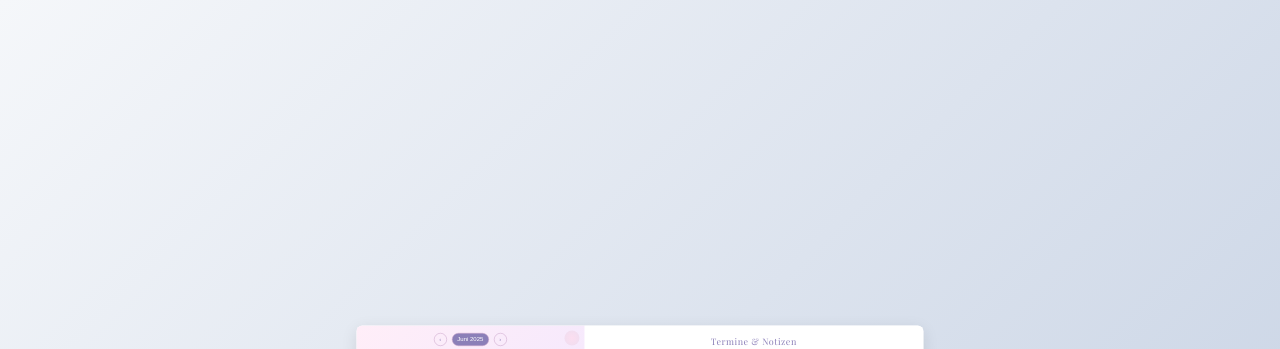
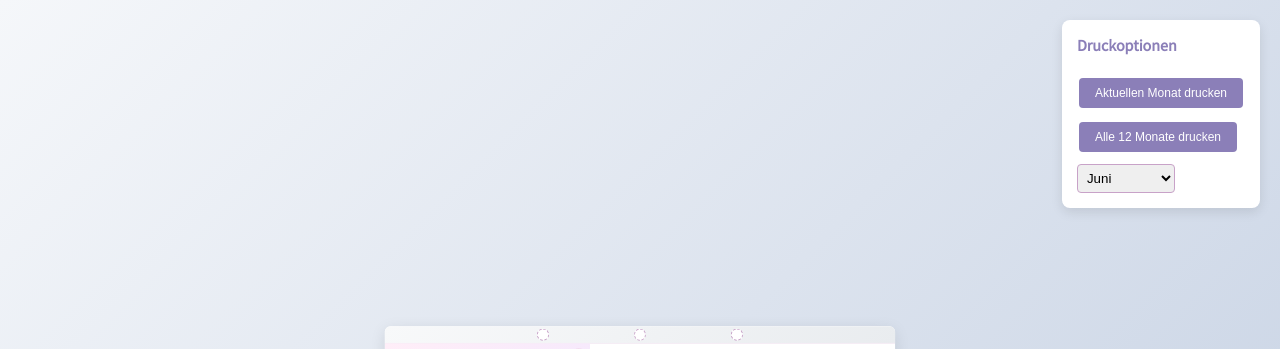
Before and after one commit to ydh-embedded/Kalender, a plain HTML site: page index.html in a window 1280 px wide. Shown: the top 349 px of the page. Drawn offline with nearby package versions, Linux system fonts and the light colour scheme.

Commit message:
change to print

```diff
--- a/index.html
+++ b/index.html
@@ -19,14 +19,43 @@
 
         .calendar-container {
             width: 300mm;
-            height: 100mm;
+            height: 110mm;
             background: white;
             border-radius: 12px;
             box-shadow: 0 8px 32px rgba(0,0,0,0.1);
             display: flex;
+            flex-direction: column;
             overflow: hidden;
-            transform: scale(0.5);
+            transform: scale(0.45);
             transform-origin: center;
+        }
+
+        .hole-punching-area {
+            height: 10mm;
+            background: linear-gradient(135deg, #f8f9fa 0%, #e9ecef 100%);
+            display: flex;
+            justify-content: center;
+            align-items: center;
+            border-bottom: 1px solid #e8d5e8;
+            position: relative;
+        }
+
+        .hole-marks {
+            display: flex;
+            gap: 50mm;
+        }
+
+        .hole-mark {
+            width: 6mm;
+            height: 6mm;
+            border: 2px dashed #c8a2c8;
+            border-radius: 50%;
+            background: white;
+        }
+
+        .calendar-content {
+            height: 100mm;
+            display: flex;
         }
 
         .month-section {
@@ -167,11 +196,94 @@
             background: #8b7fb8;
             color: white;
         }
+
+        .print-controls {
+            position: fixed;
+            top: 20px;
+            right: 20px;
+            background: white;
+            padding: 15px;
+            border-radius: 8px;
+            box-shadow: 0 4px 12px rgba(0,0,0,0.1);
+            z-index: 1000;
+        }
+
+        .print-btn {
+            background: #8b7fb8;
+            color: white;
+            border: none;
+            padding: 8px 16px;
+            margin: 2px;
+            border-radius: 4px;
+            cursor: pointer;
+            font-size: 12px;
+            transition: all 0.2s ease;
+        }
+
+        .print-btn:hover {
+            background: #6b5b95;
+        }
+
+        @media print {
+            body {
+                background: none;
+                padding: 0;
+                margin: 0;
+            }
+
+            .calendar-container {
+                transform: none;
+                box-shadow: none;
+                border-radius: 0;
+                width: 300mm;
+                height: 110mm;
+                margin: 0;
+            }
+
+            .print-controls {
+                display: none;
+            }
+        }
     </style>
 </head>
 <body>
+    <div class="print-controls">
+        <h4 style="margin-top: 0; color: #8b7fb8;">Druckoptionen</h4>
+        <div style="margin-bottom: 10px;">
+            <button class="print-btn" onclick="printCurrentMonth()">Aktuellen Monat drucken</button>
+        </div>
+        <div style="margin-bottom: 10px;">
+            <button class="print-btn" onclick="printAllMonths()">Alle 12 Monate drucken</button>
+        </div>
+        <div>
+            <select id="monthSelect" onchange="changeToMonth(this.value)" style="padding: 5px; border-radius: 4px; border: 1px solid #c8a2c8;">
+                <option value="0">Januar</option>
+                <option value="1">Februar</option>
+                <option value="2">März</option>
+                <option value="3">April</option>
+                <option value="4">Mai</option>
+                <option value="5" selected>Juni</option>
+                <option value="6">Juli</option>
+                <option value="7">August</option>
+                <option value="8">September</option>
+                <option value="9">Oktober</option>
+                <option value="10">November</option>
+                <option value="11">Dezember</option>
+            </select>
+        </div>
+    </div>
+
     <div class="calendar-container">
-        <div class="month-section">
+        <div class="hole-punching-area">
+            <div class="hole-marks">
+                <div class="hole-mark"></div>
+                <div class="hole-mark"></div>
+                <div class="hole-mark"></div>
+            </div>
+        </div>
+
+        <div class="calendar-content">
+            <div class="month-section">
             <div class="decorative-element"></div>
             <div class="month-selector">
                 <button class="month-btn" onclick="changeMonth(-1)">‹</button>
@@ -282,6 +394,42 @@
                 currentDate.setMonth(currentDate.getMonth() + 1);
             }
             generateCalendar(currentDate.getFullYear(), currentDate.getMonth());
+            document.getElementById('monthSelect').value = currentDate.getMonth();
+        }
+
+        function changeToMonth(monthIndex) {
+            currentDate.setMonth(parseInt(monthIndex));
+            generateCalendar(currentDate.getFullYear(), currentDate.getMonth());
+        }
+
+        function printCurrentMonth() {
+            window.print();
+        }
+
+        function printAllMonths() {
+            const originalMonth = currentDate.getMonth();
+
+            // Funktion zum Drucken aller Monate nacheinander
+            let monthIndex = 0;
+            function printNextMonth() {
+                if (monthIndex < 12) {
+                    currentDate.setMonth(monthIndex);
+                    generateCalendar(currentDate.getFullYear(), currentDate.getMonth());
+
+                    setTimeout(() => {
+                        window.print();
+                        monthIndex++;
+                        setTimeout(() => printNextMonth(), 1000); // Kurze Pause zwischen den Druckvorgängen
+                    }, 500);
+                } else {
+                    // Zurück zum ursprünglichen Monat
+                    currentDate.setMonth(originalMonth);
+                    generateCalendar(currentDate.getFullYear(), currentDate.getMonth());
+                    document.getElementById('monthSelect').value = originalMonth;
+                }
+            }
+
+            printNextMonth();
         }
 
         // Initial laden
```
